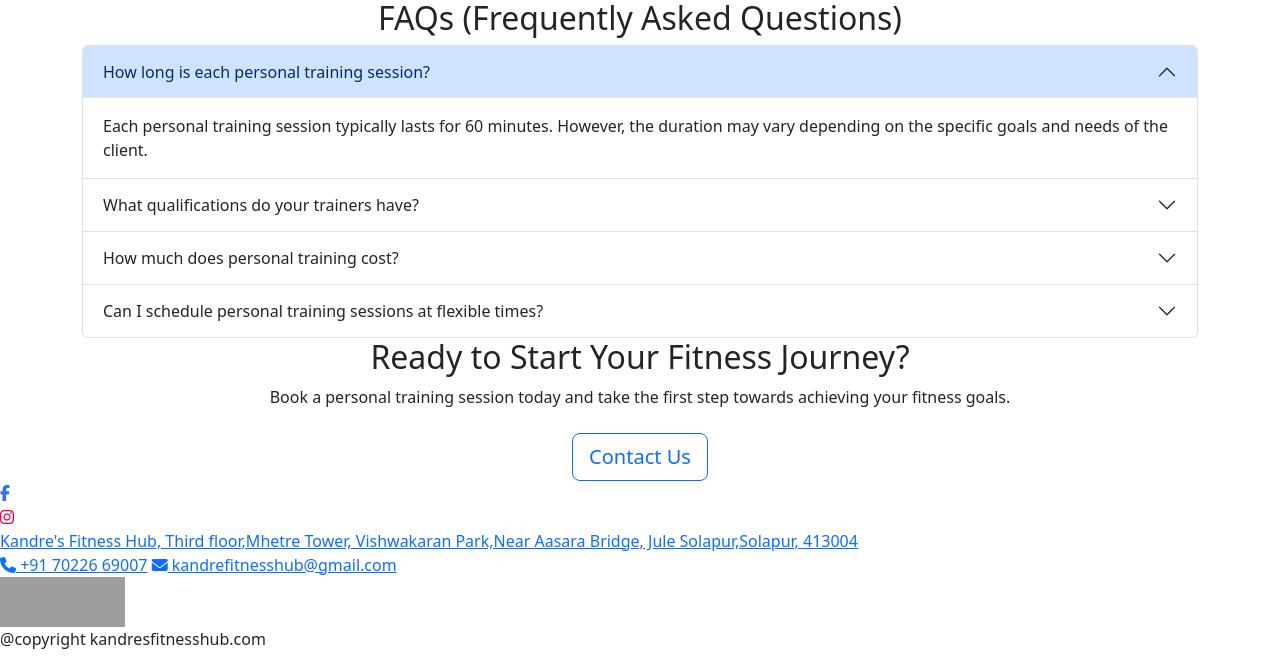
After one commit to solutiontech214/KFH-WebSite, a PHP site: page /trainer.php in a window 1280 px wide. The commit adds this page. Shown: the part 2430-3097 px from the top of the page. Run offline with PHP 8.4, Linux system fonts and the light colour scheme; grey boxes are pictures that could not be loaded.

Commit message:
have Completed the work

```diff
--- a/Main/src/css/indexStyle.css
+++ b/Main/src/css/indexStyle.css
@@ -15,7 +15,7 @@ body {
   width: 100%;
   height: 100vh;
   position: fixed;
-  z-index: 1000;
+  z-index: 10000;
 }
 
 .nav-bar {
--- a/Main/src/html/login.php
+++ b/Main/src/html/login.php
@@ -25,8 +25,6 @@ if (isset ($_POST['submit'])) {
 <body>
     <!-- preloader -->
     <div class="preloader" id="preLoader"></div>
-
-
 
     <div class="logo">
         <img src="../../Images/KFH.png" alt="logo" width="120" height="50">
--- a/Main/src/html/service.php
+++ b/Main/src/html/service.php
@@ -80,7 +80,7 @@
         </div>
         <div>
             <i class="fa-solid fa-5 fa-2x"></i>
-            <a href="">
+            <a href="./trainer.php">
                 <div class="_card">
                     <img src="../../Images/tranier.jpeg" alt="" width="100%" height="220px">
                     <div class="span">
--- /dev/null
+++ b/Main/src/html/trainer.php
@@ -0,0 +1,333 @@
+<!DOCTYPE html>
+<html lang="en">
+
+<head>
+  <meta charset="UTF-8" />
+  <meta name="viewport" content="width=device-width, initial-scale=1.0" />
+  <title>Personal Trainers</title>
+  <link rel="stylesheet" href="../css/personal.css" />
+  <link rel="stylesheet" href="https://cdnjs.cloudflare.com/ajax/libs/font-awesome/6.5.1/css/all.min.css" />
+  <link href="https://fonts.googleapis.com/css2?family=Rajdhani:wght@400;500&display=swap" rel="stylesheet" />
+  <link href="https://cdn.jsdelivr.net/npm/bootstrap@5.3.2/dist/css/bootstrap.min.css" rel="stylesheet" integrity="sha384-T3c6CoIi6uLrA9TneNEoa7RxnatzjcDSCmG1MXxSR1GAsXEV/Dwwykc2MPK8M2HN" crossorigin="anonymous" />
+</head>
+
+<body>
+  <nav>
+    <div class="logo">
+      <a href="./index.php"><img src="./../../Images/KFH.png" alt="" width="120px" height="50px" /></a>
+    </div>
+    <div class="items">
+      <a href="./index.php">Home</a>
+      <a href="./aboutus.php">AboutUs</a>
+      <a href="./service.php">Services</a>
+      <a href="./contact.php" class="_contact">Contact</a>
+    </div>
+  </nav>
+
+  <!-- Header Section -->
+  <header class="header-section">
+    <h1 class="text-center" style="margin-top: 10vh">
+      Personal Training at <b style="color: #eb003b">KFH</b> Gym
+    </h1>
+    <div class="container">
+      <img src="../../Images/p-trainer.png" class="border border-1 border-black" width="60%" height="500px" />
+    </div>
+  </header>
+
+  <!-- Introduction to Personal Training -->
+  <section id="introduction" class="section">
+    <div class="container">
+      <div class="row">
+        <div class="col-lg-12 text-center">
+          <h2 class="section-title">
+            Welcome to Personal Training at
+            <b style="color: #eb003b">KFH</b> Gym
+          </h2>
+          <p class="section-text fs-5">
+            At <b style="color: #eb003b">KFH</b> Gym, we believe that
+            personalized training is the key to unlocking your full fitness
+            potential. Our dedicated team of certified personal trainers is
+            committed to helping you achieve your goals through customized
+            workout plans tailored to your individual needs and preferences.
+          </p>
+          <p class="section-text fs-5">
+            Whether you're looking to lose weight, build muscle, improve
+            athletic performance, or simply adopt a healthier lifestyle, our
+            personal training services are designed to empower you on your
+            fitness journey. With personalized attention and expert guidance,
+            you'll receive the support and motivation you need to succeed.
+          </p>
+          <p class="section-text fs-5">
+            Our experienced trainers possess a wealth of knowledge and
+            expertise in various fitness disciplines, ensuring that you
+            receive the highest quality instruction and guidance. From
+            beginners to seasoned athletes, our trainers are here to inspire,
+            motivate, and challenge you to reach new heights.
+          </p>
+          <p class="section-text fs-5 fw-bold">
+            Discover the transformative power of personalized training at KFH
+            Gym and take the first step towards achieving your fitness goals
+            today!
+          </p>
+        </div>
+      </div>
+    </div>
+  </section>
+
+  <!-- Personal Training Packages -->
+  <section id="packages" class="section bg-light">
+    <div class="row">
+      <div class="col-lg-8 offset-lg-2 text-center">
+        <h2 class="section-title" style="margin-top: 20px">
+          Personal Training Packages
+        </h2>
+        <p class="section-text fs-5">
+          Choose the package that best fits your fitness goals and schedule.
+          Our personal training options offer flexibility, expert guidance,
+          and personalized attention to help you achieve maximum results.
+        </p>
+      </div>
+    </div>
+    <div class="container">
+      <!-- Personal Training Package Cards -->
+      <div class="row">
+        <div class="col-lg-4">
+          <div class="card mb-4 border border-1 border-success">
+            <div class="card-body">
+              <h3 class="card-title">Starter Package</h3>
+              <p class="card-text">
+                Ideal for beginners or those looking to kickstart their
+                fitness journey.
+              </p>
+              <ul class="list-unstyled">
+                <li><b>Duration:</b> 4 months</li>
+                <li><b>Sessions:</b> 48 sessions (3 sessions per week)</li>
+                <li><b>Price:</b> ₹4,000</li>
+                <li><b>Includes:</b></li>
+                <li>- Personalized workout plans</li>
+                <li>- Nutritional guidance</li>
+                <li>- Progress tracking</li>
+              </ul>
+            </div>
+          </div>
+        </div>
+
+        <!-- Add more package cards here -->
+
+        <div class="col-lg-4">
+          <div class="card mb-4 border border-1 border-warning">
+            <div class="card-body">
+              <h3 class="card-title">Advanced Package</h3>
+              <p class="card-text">
+                Designed for experienced individuals seeking targeted training
+                and advanced techniques.
+              </p>
+              <ul class="list-unstyled">
+                <li><b>Duration:</b> 8 months</li>
+                <li><b>Sessions:</b> 96 sessions (3 sessions per week)</li>
+                <li><b>Price:</b> ₹8,000</li>
+                <li><b>Includes:</b></li>
+                <li>- Customized workout routines</li>
+                <li>- Meal planning</li>
+                <li>- Performance assessments</li>
+              </ul>
+            </div>
+          </div>
+        </div>
+
+        <div class="col-lg-4">
+          <div class="card mb-4 border border-1 border-danger">
+            <div class="card-body">
+              <h3 class="card-title">Premium Package</h3>
+              <p class="card-text">
+                Our most comprehensive package for serious fitness
+                enthusiasts.
+              </p>
+              <ul class="list-unstyled">
+                <li><b>Duration:</b> 12 months</li>
+                <li><b>Sessions:</b> 144 sessions (3 sessions per week)</li>
+                <li><b>Price:</b> ₹12,000</li>
+                <li><b>Includes:</b></li>
+                <li>
+                  - One-on-one personal training sessions with a certified
+                  trainer
+                </li>
+                <li>- In-depth fitness assessments & progress tracking</li>
+                <li>- Nutrition coaching and meal planning</li>
+              </ul>
+            </div>
+          </div>
+        </div>
+      </div>
+    </div>
+  </section>
+
+  <!-- Meet Our Trainers -->
+  <section id="trainers" class="section">
+    <div class="row">
+      <div class="col-lg-12 text-center">
+        <h2 class="section-title">Meet Our Trainers</h2>
+        <p class="section-text">
+          Our team of certified personal trainers is dedicated to helping you
+          reach your fitness goals.
+        </p>
+      </div>
+    </div>
+    <div class="container">
+      <div class="row">
+        <img src="../../Images/traners.jpg" alt="" height="600px" />
+      </div>
+    </div>
+  </section>
+
+  <!-- FAQs (Frequently Asked Questions) -->
+  <section id="faqs" class="section">
+    <div class="row">
+      <div class="col-lg-12 text-center">
+        <h2 class="section-title">FAQs (Frequently Asked Questions)</h2>
+      </div>
+    </div>
+    <div class="container">
+      <div class="col">
+        <div class="col-lg-12">
+          <div class="accordion" id="faqAccordion">
+            <!-- FAQ 1 -->
+            <div class="accordion-item">
+              <h2 class="accordion-header" id="headingOne">
+                <button class="accordion-button" type="button" data-bs-toggle="collapse" data-bs-target="#collapseOne" aria-expanded="true" aria-controls="collapseOne">
+                  How long is each personal training session?
+                </button>
+              </h2>
+              <div id="collapseOne" class="accordion-collapse collapse show" aria-labelledby="headingOne" data-bs-parent="#faqAccordion">
+                <div class="accordion-body">
+                  Each personal training session typically lasts for 60
+                  minutes. However, the duration may vary depending on the
+                  specific goals and needs of the client.
+                </div>
+              </div>
+            </div>
+            <!-- FAQ 2 -->
+            <div class="accordion-item">
+              <h2 class="accordion-header" id="headingTwo">
+                <button class="accordion-button collapsed" type="button" data-bs-toggle="collapse" data-bs-target="#collapseTwo" aria-expanded="false" aria-controls="collapseTwo">
+                  What qualifications do your trainers have?
+                </button>
+              </h2>
+              <div id="collapseTwo" class="accordion-collapse collapse" aria-labelledby="headingTwo" data-bs-parent="#faqAccordion">
+                <div class="accordion-body">
+                  Our trainers are certified professionals with qualifications
+                  from reputable fitness organizations. They have expertise in
+                  various areas of fitness and undergo continuous training to
+                  stay updated with the latest industry standards.
+                </div>
+              </div>
+            </div>
+            <!-- FAQ 3 -->
+            <div class="accordion-item">
+              <h2 class="accordion-header" id="headingThree">
+                <button class="accordion-button collapsed" type="button" data-bs-toggle="collapse" data-bs-target="#collapseThree" aria-expanded="false" aria-controls="collapseThree">
+                  How much does personal training cost?
+                </button>
+              </h2>
+              <div id="collapseThree" class="accordion-collapse collapse" aria-labelledby="headingThree" data-bs-parent="#faqAccordion">
+                <div class="accordion-body">
+                  The cost of personal training varies depending on the
+                  package you choose, the duration of the program, and
+                  additional services included. Please refer to our pricing
+                  section or contact us for more information.
+                </div>
+              </div>
+            </div>
+            <!-- FAQ 4 -->
+            <div class="accordion-item">
+              <h2 class="accordion-header" id="headingFour">
+                <button class="accordion-button collapsed" type="button" data-bs-toggle="collapse" data-bs-target="#collapseFour" aria-expanded="false" aria-controls="collapseFour">
+                  Can I schedule personal training sessions at flexible times?
+                </button>
+              </h2>
+              <div id="collapseFour" class="accordion-collapse collapse" aria-labelledby="headingFour" data-bs-parent="#faqAccordion">
+                <div class="accordion-body">
+                  Yes, we offer flexible scheduling options to accommodate
+                  your busy lifestyle. Our trainers will work with you to find
+                  convenient time slots for your sessions.
+                </div>
+              </div>
+            </div>
+            <!-- Add more FAQs as needed -->
+          </div>
+        </div>
+      </div>
+    </div>
+  </section>
+
+  <!-- Call to Action -->
+  <section id="cta" class="section">
+    <div class="container">
+      <div class="row">
+        <div class="col-lg-12 text-center">
+          <h2 class="section-title">Ready to Start Your Fitness Journey?</h2>
+          <p class="section-text">
+            Book a personal training session today and take the first step
+            towards achieving your fitness goals.
+          </p>
+          <div class="mt-4">
+            <a href="./contact.php" class="btn btn-outline-primary btn-lg">Contact Us</a>
+          </div>
+        </div>
+      </div>
+    </div>
+  </section>
+
+  <!--footer -->
+  <footer class="_footer">
+    <div class="links">
+      <a href="https://www.facebook.com/KandreFitnessHub/" target="_blank">
+        <div class="media facebook">
+          <i class="fa-brands fa-facebook-f" style="color: #316ff6"></i>
+        </div>
+      </a>
+      <a href="https://www.instagram.com/reel/CyFPB3YoEJy/?utm_source=ig_web_copy_link" target="_blank">
+        <div class="media insta">
+          <i class="fa-brands fa-instagram" style="color: #eb003b"></i>
+        </div>
+      </a>
+    </div>
+    <div class="_info">
+      <a href="#">Kandre's Fitness Hub, Third floor,Mhetre Tower, Vishwakaran Park,Near
+        Aasara Bridge, Jule Solapur,Solapur, 413004</a>
+    </div>
+    <div class="contact">
+      <a href=""><i class="fa-solid fa-phone"></i> +91 70226 69007</a>
+      <a href=""><i class="fa-solid fa-envelope"></i> kandrefitnesshub@gmail.com</a>
+    </div>
+    <div class="_logo">
+      <div>
+        <a href="./index.php"><img src="../../Images/KFH.png" alt="" width="125px" height="50px" /></a>
+      </div>
+    </div>
+    <div class="copyright">
+      <p>@copyright kandresfitnesshub.com</p>
+    </div>
+  </footer>
+
+  <!-- Include Bootstrap JavaScript library -->
+  <script src="https://cdnjs.cloudflare.com/ajax/libs/jquery/3.6.0/jquery.min.js"></script>
+  <script src="https://cdnjs.cloudflare.com/ajax/libs/twitter-bootstrap/5.3.0/js/bootstrap.bundle.min.js"></script>
+
+  <!-- Custom JavaScript code for slide control -->
+  <script>
+    $(document).ready(function() {
+      // Previous slide button click event
+      $(".carousel-control-prev").click(function() {
+        $("#carouselExampleControls").carousel("prev");
+      });
+
+      // Next slide button click event
+      $(".carousel-control-next").click(function() {
+        $("#carouselExampleControls").carousel("next");
+      });
+    });
+  </script>
+</body>
+
+</html>
```
Also changed, not shown: Main/src/css/cardio.css (+0 -12 lines), Main/src/css/personal.css (added, +179 -0 lines), Main/src/html/cardio.php (+41 -157 lines), Main/src/html/index.php (+8 -3 lines), Main/Images/p-trainer.png (added).
